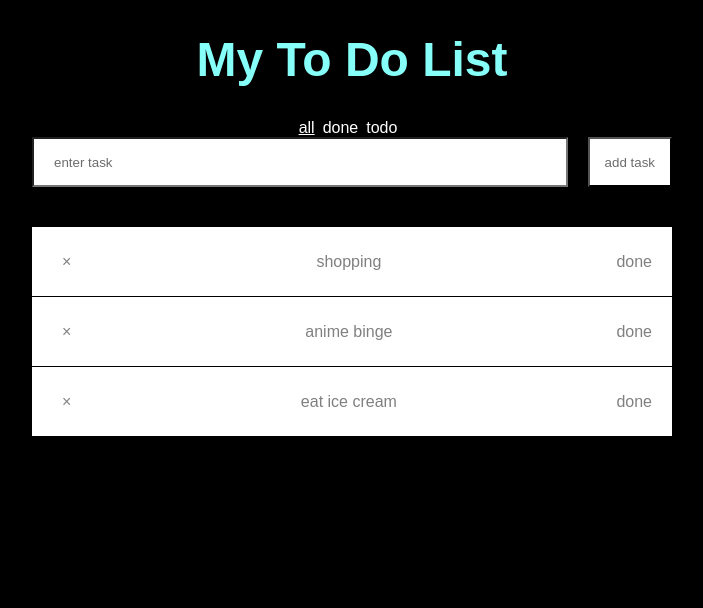
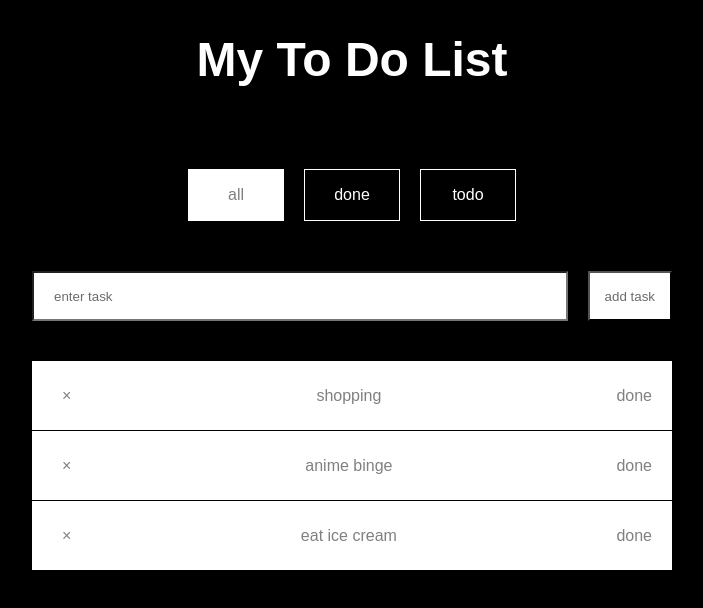
Before and after one commit to gmahima/ReactToDoList, a React (Create React App) app: page / in a window 1280 px wide. Shown: the top 608 px of the page, without its empty margins (288-991 px from the left). Built offline with nearby package versions, Linux system fonts and the light colour scheme.

Commit message:
style radio group

```diff
--- a/src/App.js
+++ b/src/App.js
@@ -5,7 +5,7 @@ import TaskList from "./components/TaskList";
 import RadioList from "./components/RadioList";
 
 const TitleText = styled.h1`
-  color: #87fff9;
+  color: white;
   font-size: 3em;
 `
 
@@ -18,6 +18,7 @@ const Application = styled.div`
   align-content: start;
   background-color: black;
   display: grid;
+  grid-gap: 50px;
 `;
 const Tasks = styled.div`
   display: grid;
--- a/src/components/RadioList.js
+++ b/src/components/RadioList.js
@@ -3,11 +3,22 @@ import React, {useContext} from "react";
 import styled from "styled-components";
 import { TaskContext } from "./context/index";
 
+const RadioGroup = styled.div`
+
+display: grid;
+grid-template-columns: 6em 6em 6em;
+align-content: center;
+justify-content: center;
+grid-gap: 20px;
+
+`
+
 const RadioLabel = styled.label`
-color: white;
-margin-right: 0.5em;
+border: 1px solid white;
 cursor: pointer;
-text-decoration: ${({checked}) =>  (checked? 'underline': 'none')};
+padding: 1em;
+background: ${({checked}) =>  (checked? 'white': 'none')};
+color: ${({checked}) =>  (checked? 'grey': 'white')};
 `
 
 const RadioInput = styled.input`
@@ -24,7 +35,7 @@ const radioChange = (e) =>{
    context.actions.select(e.target.value);
 }
   return (
-    <div>
+    <RadioGroup>
       {context.options.map((o) => {
 
         return(
@@ -41,6 +52,6 @@ const radioChange = (e) =>{
       })}
 
 
-    </div>
+    </RadioGroup>
   );
 }
```
